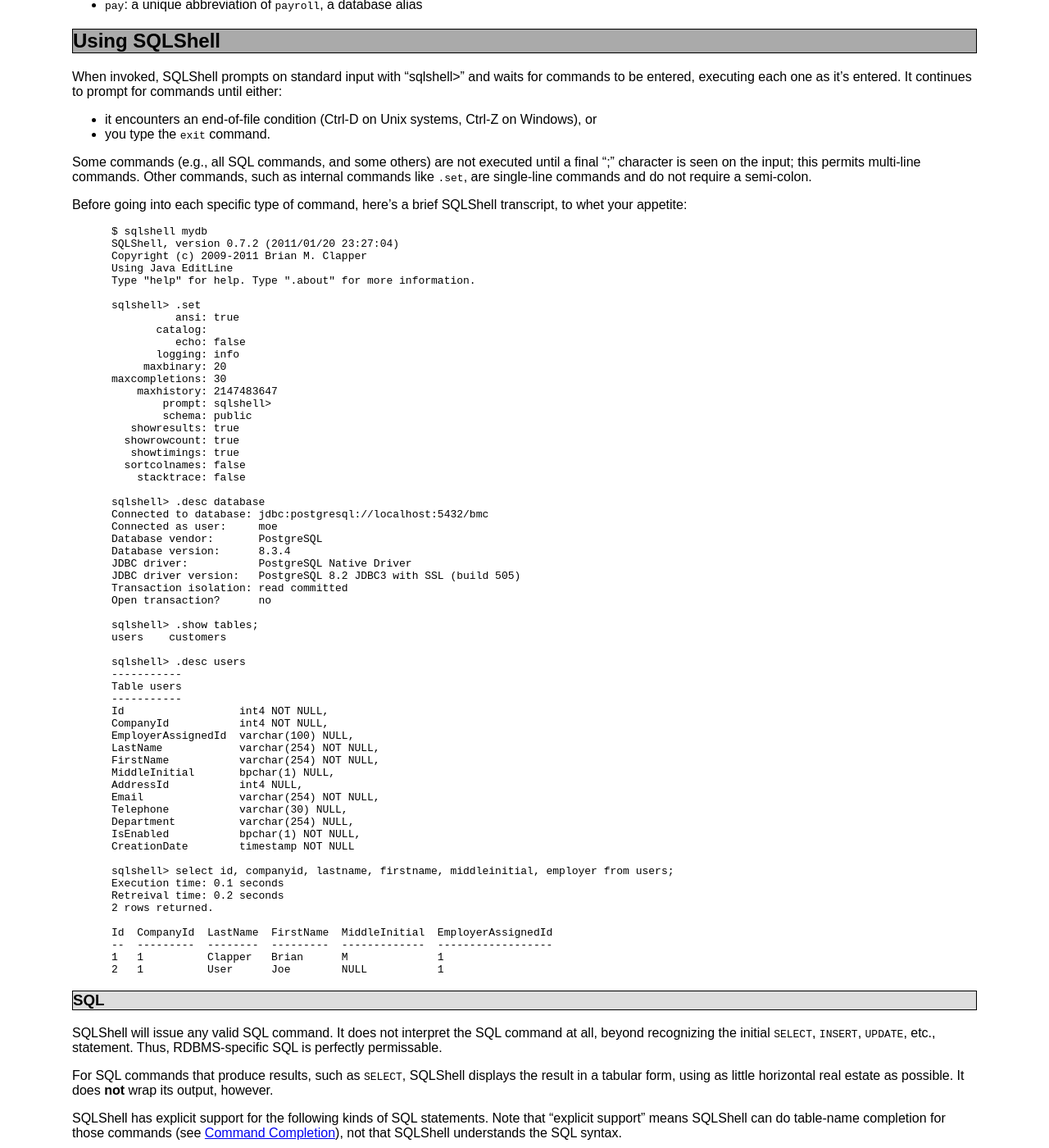
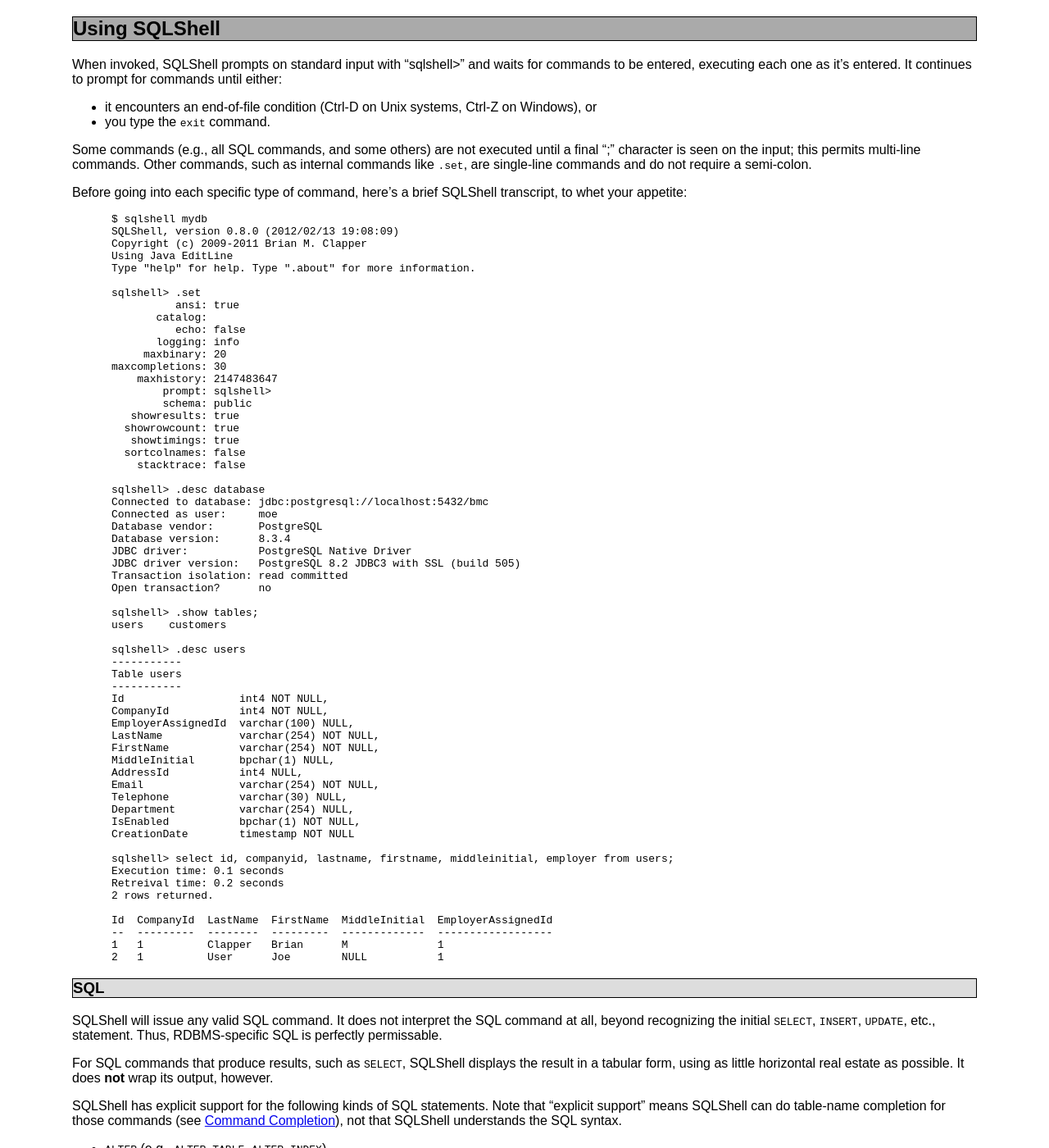
Before and after one commit to robspassky/sqlshell, a Jekyll site: the page built from users-guide.md, in a window 1280 px wide and 1400 px high, scrolled down 6937 px. Shown: the whole window at 82% size. Built offline with Jekyll 4.4.1, drawn with Linux system fonts in a browser that asks for light colours.

Commit message:
Version change

```diff
--- a/users-guide.md
+++ b/users-guide.md
@@ -82,15 +82,14 @@
 
     -n
     --no-ansi
-    --noansi              Disable the use of ANSI terminal sequences. This
-                          option just sets the initial value for this
-                          setting. The value can be changed later from
-                          within SQLShell itself.
+    --noansi              Disable the use of ANSI terminal sequences. This option
+                          just sets the initial value for this setting. The value
+                          can be changed later from within SQLShell itself.
 
     -r lib_name
     --readline lib_name   Specify readline libraries to use. Legal values:
-                          editline, getline, gnu, jline, simple. (May be
-                          specified multiple times.)
+                          editline, getline, gnu, jline, simple. (May be specified
+                          multiple times.)
 
     -s
     --stack               Show all exception stack traces.
@@ -524,8 +523,9 @@
 Before going into each specific type of command, here's a brief SQLShell
 transcript, to whet your appetite:
 
+
     $ sqlshell mydb
-    SQLShell, version 0.7.2 (2011/01/20 23:27:04)
+    SQLShell, version 0.8.0 (2012/02/13 19:08:09)
     Copyright (c) 2009-2011 Brian M. Clapper
     Using Java EditLine
     Type "help" for help. Type ".about" for more information.
```
Also changed, not shown: CHANGELOG.md.
